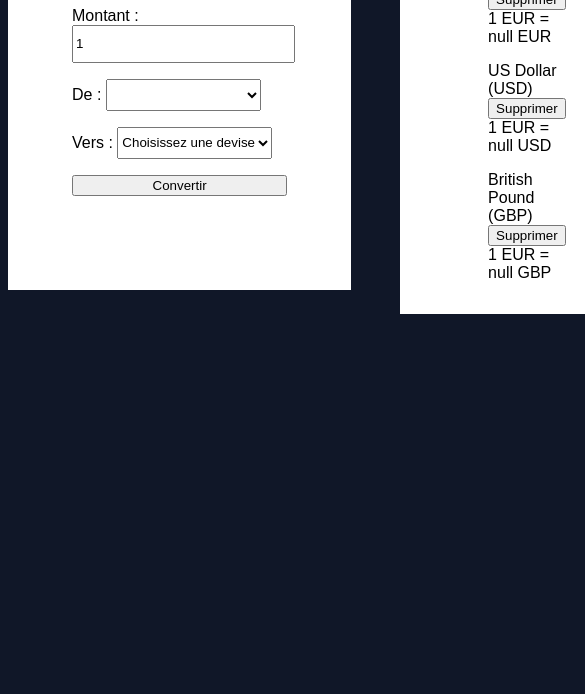
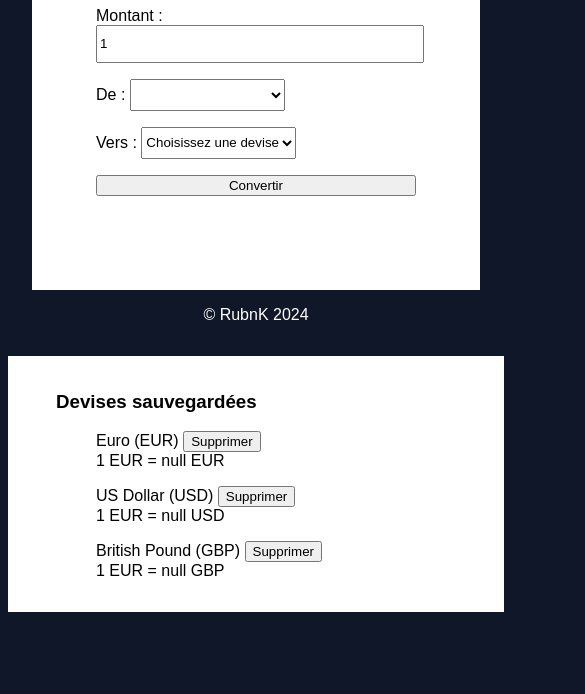
Before and after one commit to RubnK/AlpineJS-Currency-Converter, a plain HTML site: page index.html in a window 390 px wide. Shown: the part 150-844 px from the top of the page, 585 px wide, since content can reach past the window. Drawn offline with nearby package versions, Linux system fonts and the light colour scheme; no server answers.

Commit message:
Responsive design

```diff
--- a/style.css
+++ b/style.css
@@ -51,3 +51,15 @@ h1{
     margin-top: 3rem;
     color: white;
 }
+
+@media (max-width: 900px) {
+    .container {
+        flex-direction: column;
+        flex-wrap: wrap;
+        height: auto;
+        align-items: center;
+    }
+    .copyright{
+        margin-top: 1rem;
+    }
+}
```
